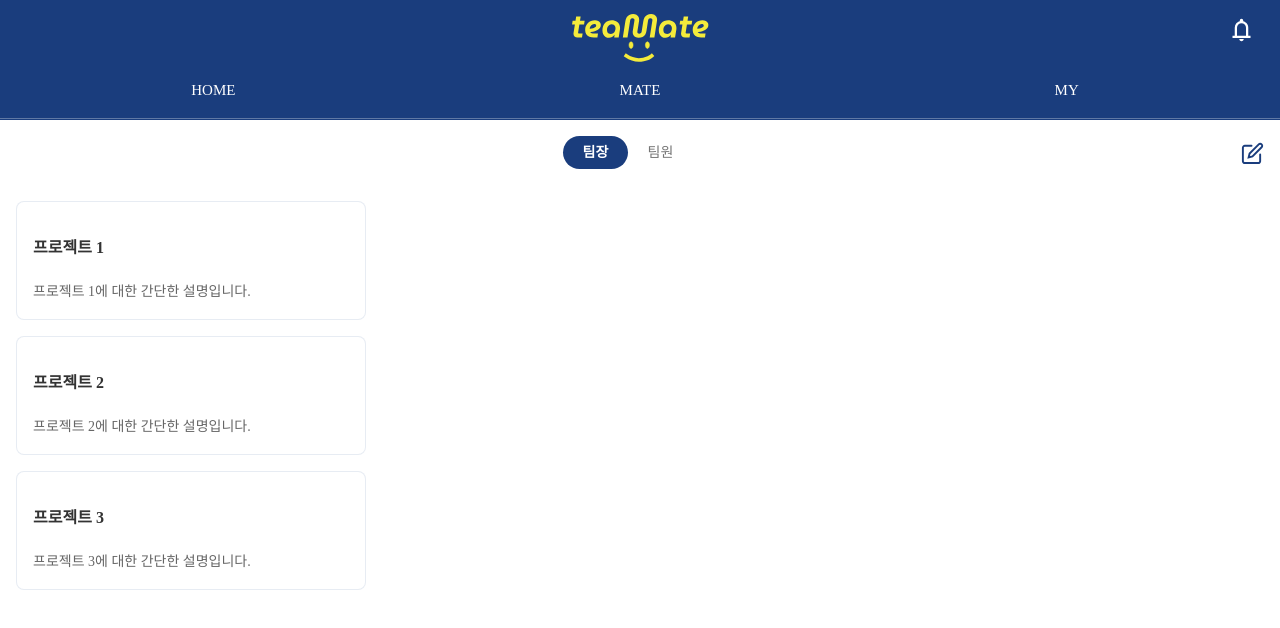
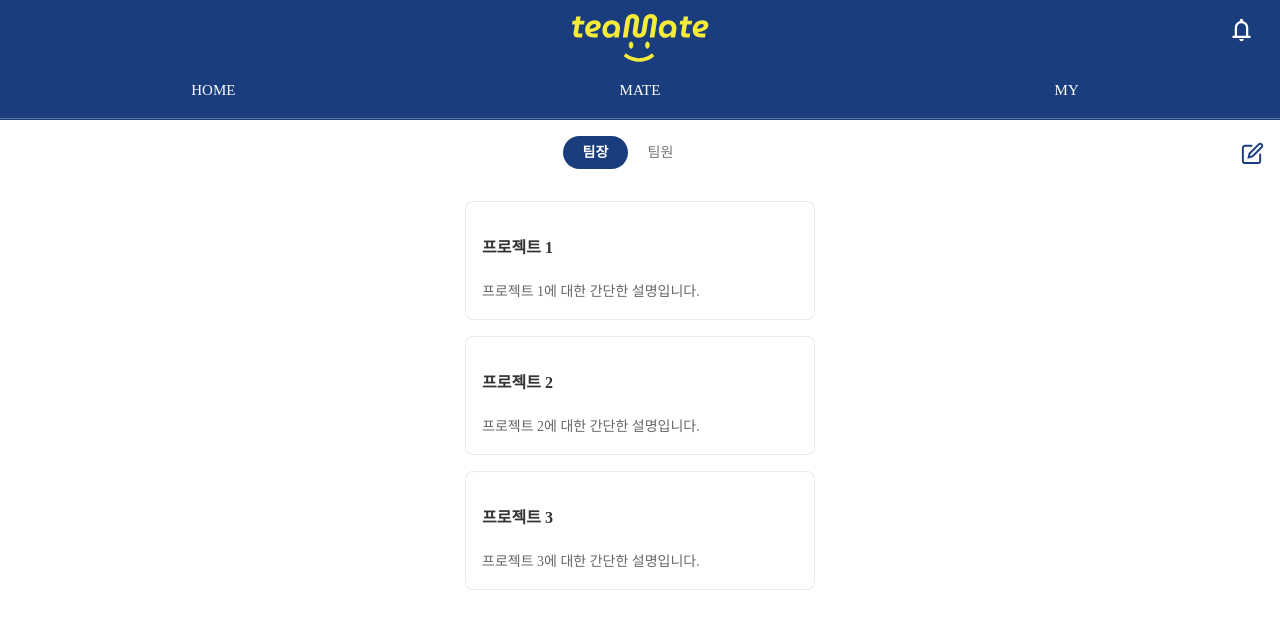
Before and after one commit to 9oormthon-univ/2024_DANPOONG_TEAM_37_FE, a React (Vite) app: page /mate in a window 1280 px wide. Shown: the top 628 px of the page. Built offline with nearby package versions, Linux system fonts and the light colour scheme; a web font is replaced by a local one.

Commit message:
Design: 리스트 수정

```diff
--- a/src/pages/Mate.jsx
+++ b/src/pages/Mate.jsx
@@ -3,10 +3,13 @@ import { useNavigate } from "react-router-dom";
 import Toggle from "../components/mate/Toggle";
 import { write, hand } from "../assets";
 import styled from "styled-components";
-import LeaderList from "../components/mate/LeaderList"; // LeaderList 컴포넌트 불러오기
+import LeaderList from "../components/mate/LeaderList";
 
 const MateContent = styled.div`
   padding: 16px;
+  display: flex;
+  justify-content: center;
+  align-items: center; /* 중앙 정렬 */
 `;
 
 const IconContainer = styled.div`
@@ -45,9 +48,7 @@ const Mate = () => {
       </IconContainer>
       <MateContent>
         {activeComponent === "팀장" ? (
-          <>
-            <LeaderList /> {/* 팀장 리스트 표시 */}
-          </>
+          <LeaderList /> /* 팀장 리스트 표시 */
         ) : (
           <div>팀원</div>
         )}
```
